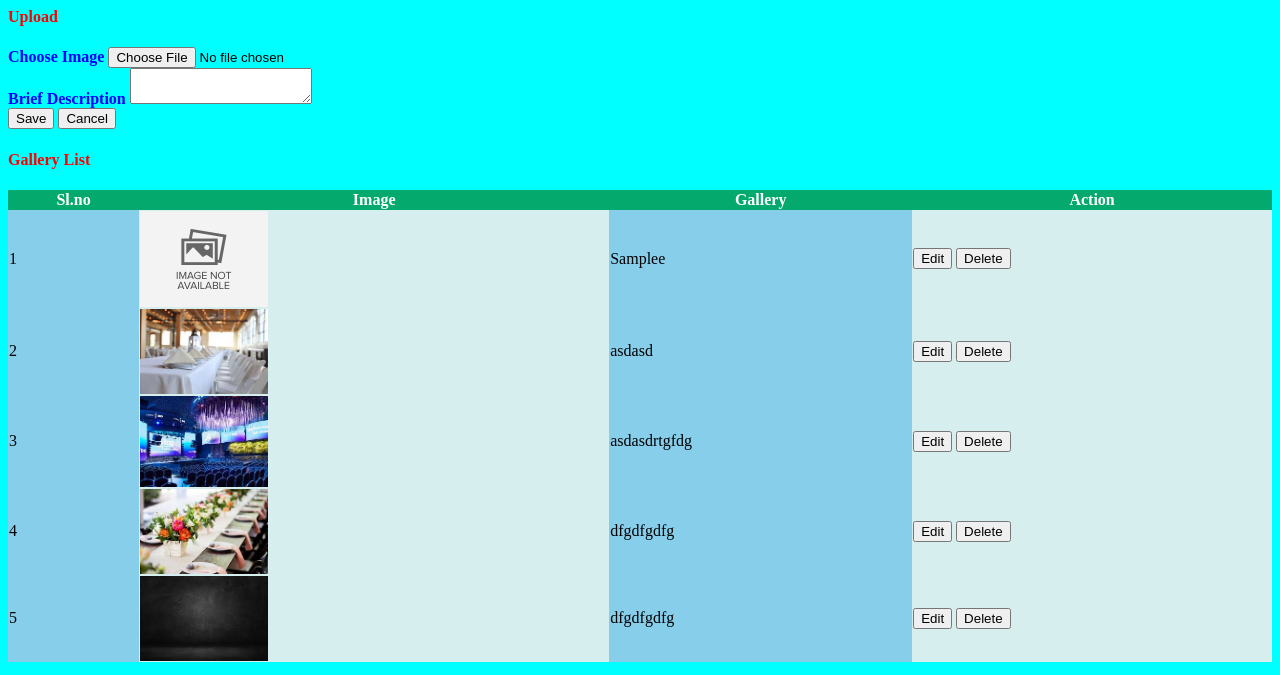
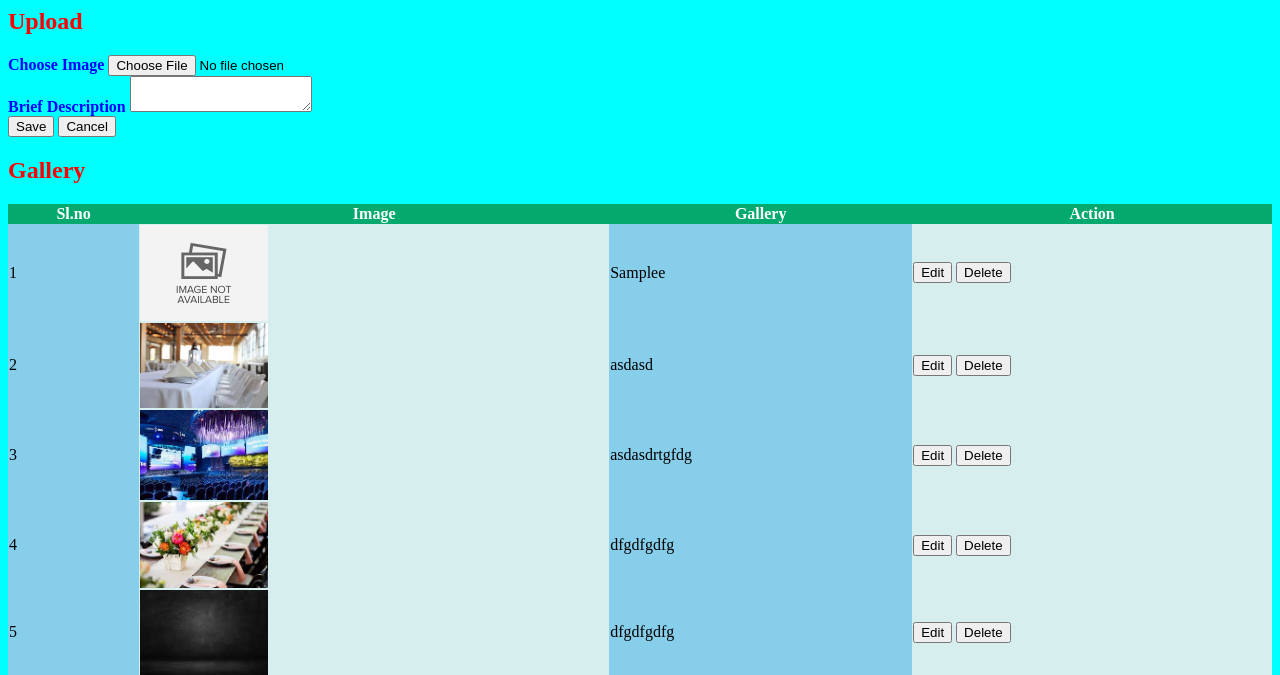
Before and after one commit to Koushal-Saha/alumni, a PHP site: page /code/admin/gallery.php in a window 1280 px wide. Shown: the top 675 px of the page. Run offline with PHP 8.4, Linux system fonts and the light colour scheme; data comes from the database, SQL or seed files in the repository.

Commit message:
Update gallery.php

```diff
--- a/admin/gallery.php
+++ b/admin/gallery.php
@@ -10,7 +10,7 @@
 				<div class="card">
 					<style>.card-header{color:red}</style>
 					<div class="card-header">
-						    <h4><b>Upload</b></h4>
+						    <h2><b>Upload</b></h2>
 				  	</div>
 					<div class="card-body">
 							<input type="hidden" name="id">
@@ -48,7 +48,7 @@
 				<div class="card">
 				    <style>.card-header{color:red}</style>
 					<div class="card-header">
-						<h4><b>Gallery List</b></h4>
+						<h2><b>Gallery</b></h2>
 					</div>
 					<div class="card-body">
 						<table class="table table-bordered table-hover">
```
